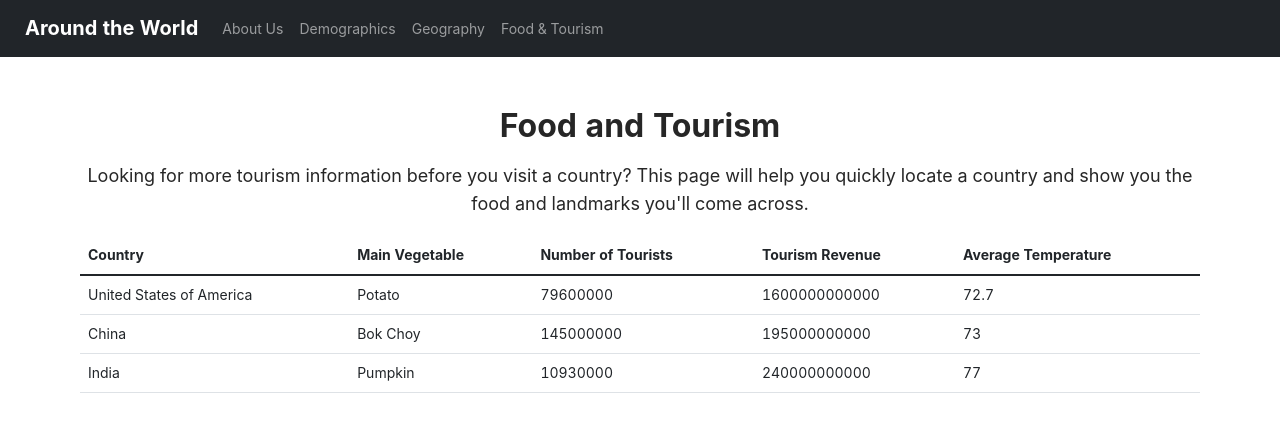
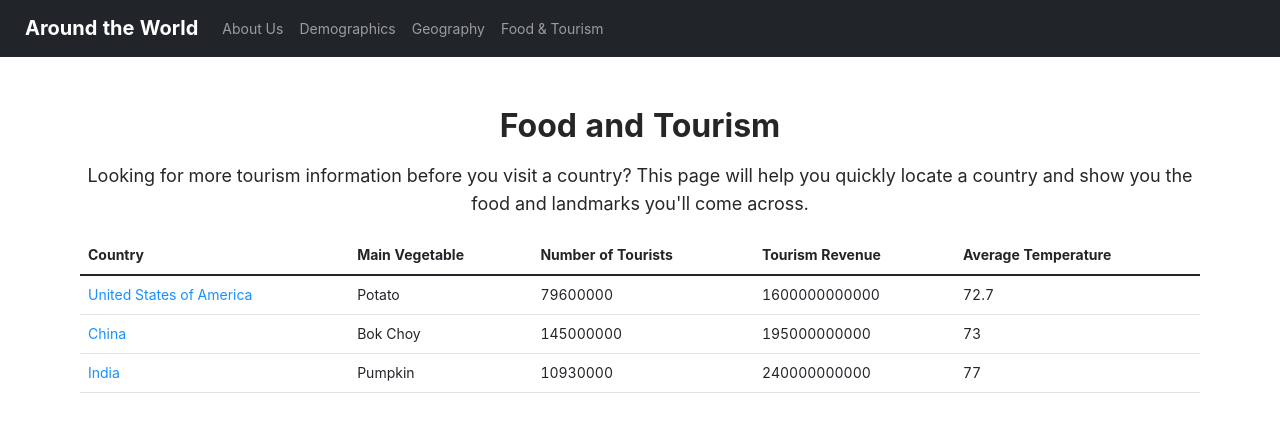
Before and after one commit to preethk0/CS373, a React (Create React App) app in the folder front-end/: page /foodandtourism in a window 1280 px wide. Shown: the top 432 px of the page. Built offline with nearby package versions, Linux system fonts and the light colour scheme.

Commit message:
Links to instances on food and tourism view all

```diff
--- a/front-end/src/screens/FoodAndTourism/FoodAndTourismAll.js
+++ b/front-end/src/screens/FoodAndTourism/FoodAndTourismAll.js
@@ -3,27 +3,30 @@ import FoodAndTourismData from "./FoodAndTourismData";
 import * as Bootstrap from "react-bootstrap";
 
 const FoodAndTourismAll = ({}) => {
-
   const getFoodAndTourism = (country) => {
     const FoodAndTourism = FoodAndTourismData[country];
     return (
       <tr key={FoodAndTourism.id}>
-        <td>{FoodAndTourism.country_name}</td>
+        <td>
+          <a href={"/foodandtourism/" + country}>
+            {FoodAndTourism.country_name}
+          </a>
+        </td>
         <td>{FoodAndTourism.main_vegetable}</td>
         <td>{FoodAndTourism.number_of_tourists}</td>
         <td>{FoodAndTourism.revenue_from_tourism}</td>
         <td>{FoodAndTourism.average_temperature}</td>
       </tr>
-    )
-  }
+    );
+  };
 
   return (
     <div className="mainPage">
       <h2 className="header">Food and Tourism</h2>
       <p className="descriptionText">
-        Looking for more tourism information before you visit a country? This page will help you quickly locate
-        a country and show you the food and landmarks you'll come across.
-
+        Looking for more tourism information before you visit a country? This
+        page will help you quickly locate a country and show you the food and
+        landmarks you'll come across.
       </p>
       <Bootstrap.Table table-bordered>
         <thead>
@@ -35,9 +38,7 @@ const FoodAndTourismAll = ({}) => {
             <th scope="col">Average Temperature</th>
           </tr>
         </thead>
-        <tbody>
-          {Object.keys(FoodAndTourismData).map(getFoodAndTourism)}
-        </tbody>
+        <tbody>{Object.keys(FoodAndTourismData).map(getFoodAndTourism)}</tbody>
       </Bootstrap.Table>
     </div>
   );
```
